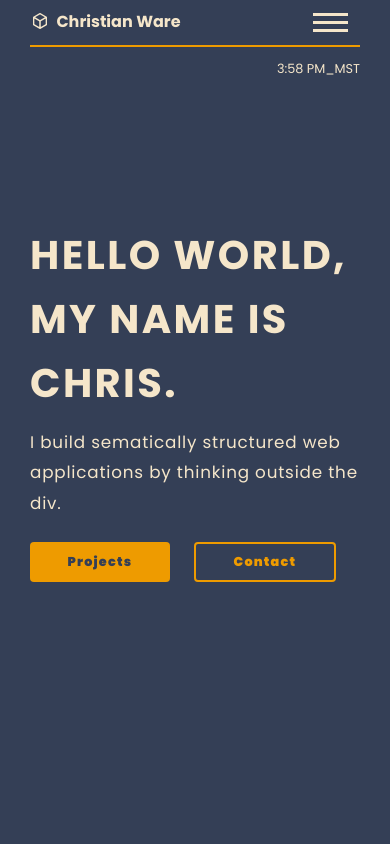
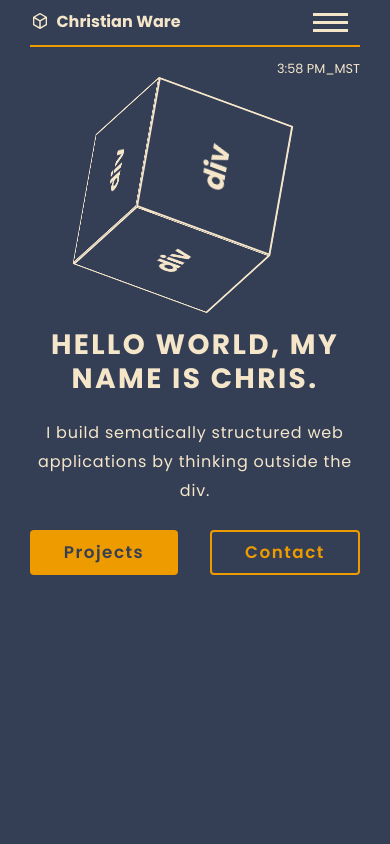
Before and after one commit to ChristianWare/Portland, a Next.js app: page / in a window 390 px wide. Shown: the top 844 px of the page. Built offline with nearby package versions, Linux system fonts and the light colour scheme.

Commit message:
Hero/Cube Fixes

```diff
--- a/pages/index.js
+++ b/pages/index.js
@@ -30,11 +30,11 @@ export default function Home() {
         <Navbar />
         <Time />
         <Hero />
-        <About />
+        {/* <About />
         <Skills />
         <Projects />
         <Contact />
-        <Footer />
+        <Footer /> */}
       </div>
     </>
   );
--- a/src/components/Contact.js
+++ b/src/components/Contact.js
@@ -2,7 +2,6 @@ import React, { useRef, useState, useEffect } from "react";
 import styles from "../../styles/Contact.module.css";
 import { BiPhoneCall } from "react-icons/bi";
 import { AiOutlineMail } from "react-icons/ai";
-import { GoLocation } from "react-icons/go";
 import { BsGithub, BsLinkedin } from "react-icons/bs";
 import emailjs from "emailjs-com";
 
--- a/src/components/Footer.js
+++ b/src/components/Footer.js
@@ -92,7 +92,7 @@ function Footer() {
       </div>
       <hr className={styles.bottomBorder} />
       <div className={styles.copyContainer}>
-        <p lassName={styles.fCopy}>
+        <p className={styles.fCopy}>
           <span className={styles.fCopyLogo}>
             <SiHackthebox className={styles.fcopyIcon} />
             <a>
--- a/src/components/Hero.js
+++ b/src/components/Hero.js
@@ -11,7 +11,7 @@ function Hero() {
           <div className={styles.heroTitle}>
             <div className={styles.titleWrapper}>
               <div className={styles.titleItem}>
-                <h5>
+                <h5 lang='en'>
                   I build sematically structured web applications by thinking
                   outside the div.
                 </h5>
--- a/styles/About.module.css
+++ b/styles/About.module.css
@@ -1,5 +1,4 @@
 .aContainer {
-    /* height: 70vh; */
     display: flex;
     justify-content: center;
     margin-bottom: 350px;
@@ -9,14 +8,11 @@
 .aLeft {
     flex: 1;
     display: flex;
-    justify-content: start;
+    justify-content: flex-start;
     background-color: transparent;
 }
 
 .cubeContainer {
-    /* position: relative; */
-    /* left: -80px; */
-    /* margin-top: 90px; */
     background-color: transparent;
 }
 
@@ -44,8 +40,6 @@
        font-weight: 500;
        text-align: justify;
        word-break:normal;
-       /* hyphens: auto; */
-       /* word-spacing: .01rem; */
 }
 
 @media screen and (max-width: 768px) {
@@ -90,9 +84,3 @@
         margin-bottom: 0px;
     }
 }
-
-/* @media screen and (max-width: 767px) {
-    .aContainer {
-        margin-top: 100px;
-    }
-} */
--- a/styles/Cube.module.css
+++ b/styles/Cube.module.css
@@ -1,6 +1,5 @@
 .box {
     position: relative;
-    padding: 95px;
     cursor: pointer;
     background-color: transparent;
 }
@@ -18,7 +17,7 @@
 .cube div {
     position: absolute;
     width: 200px;
-    /* height: 200px; */
+    height: 200px;
     display: block;
     border: none;
     font-size: 4rem;
@@ -109,8 +108,40 @@
     background-color: var(--accent6);
 }
 
-@media screen and (max-width: 500px) {
-    .box{
-        padding: 0;
+@media screen and (max-width: 480px) {
+    .cube {
+        width: 150px;
+        height: 150px;
+    }
+
+    .cube div {
+        width: 150px;
+        height: 150px;
+        line-height: 150px;
+    }
+
+    .cube .front {
+        transform: rotateY(0deg) translateZ(75px);
+    }
+
+    .cube .back {
+        transform: rotateX(180deg) translateZ(75px);
+    }
+
+    .cube .right {
+        transform: rotateY(90deg) translateZ(75px);
+    }
+
+
+    .cube .left {
+        transform: rotateY(-90deg) translateZ(75px);
+    }
+
+    .cube .top {
+        transform: rotateX(90deg) translateZ(75px);
+    }
+
+    .cube .bottom {
+        transform: rotateX(-90deg) translateZ(75px);
     }
 }
--- a/styles/Hero.module.css
+++ b/styles/Hero.module.css
@@ -1,63 +1,59 @@
 .hero {
 display: flex;
+align-items: flex-start;
 justify-content: space-between;
-height: 75vh;
-max-width: 1000px;
+/* height: 100vh; */
 background-color: transparent;
 transition: none;
-margin-top: 50px;
 }
 
 .heroLeft {
-    flex: 3;
+    flex: 1.5;
     background-color: transparent;
 }
 
 .heroName{
     letter-spacing: .3rem;
     transition: none;
-    /* letter-spacing: .5rem; */
     line-height: 1.5;
     padding-bottom: 1.5rem;
     text-transform: uppercase;
-
-}
-
-.heroRight {
-    flex: 1;
-    display: flex;
-    justify-content: space-evenly;
-    margin-top: 10px;
-    transition: none;
-    background-color: transparent;
-    padding: 0;
-
 }
 
  .heroLeftWrapper {
-     padding: 5rem 5rem 5rem 0px;
+     padding-top: 3rem;
      height: 50%;
      transition: none;
  }
-
 
  .titleItem h5 {
      font-size: 2rem;
      margin-bottom: 3rem;
      font-weight: 500;
      letter-spacing: .1rem;
+     width: 80%;
+ }
+
+ .heroRight {
+     flex: 1;
+     transition: none;
+     background-color: transparent;
  }
 
  .cubeContainer {
      background-color: transparent;
-     position: relative;
-     right: 100px;
+     padding-left: 75px;
+     padding-top: 100px;
+     background-color: transparent;
+     transition: none;
  }
 
  .buttonContainer {
      margin-top: 1rem;
      display: flex;
      justify-content: space-between;
+     gap: 4rem;
+     width: 90%;
  }
 
 .button1,
@@ -68,7 +64,6 @@ margin-top: 50px;
       width: 100%;
       letter-spacing: 1.5px;
       border-radius: .5rem;
-      margin-right: 5rem;
       font-weight: 600;
   }
 
@@ -96,170 +91,79 @@ margin-top: 50px;
     background-color: var(--accent2);
 }
 
-/* media Queries ****************/
-
-@media screen and (max-width: 768px) {
+@media screen and (max-width: 810px) {
     .hero {
         flex-direction: column-reverse;
-        /* margin-top: 200px; */
-        position: relative;
-        top: 40px;
+        align-items: center;
         transition: none;
-
-
+        margin-top: -60px;
     }
 
-    .heroLeft {
-        margin-top: 100px;
+    .heroLeftWrapper {
+        display: flex;
+        flex-direction: column;
+        align-items: center;
+        justify-content: baseline;
     }
 
     .heroName {
         font-size: 5rem;
+        text-align: center;
+        line-height: 1.2;
     }
 
-    .heroLeftWrapper {
-        /* margin-top: -16.5rem; */
-        transition: none;
-    }
-
-    .heroRight {
-        position: relative;
-        top: 100px;
-        left: 250px;
-        width: 200px;
+    .titleItem h5 {
+        text-align: center;
     }
 
     .cubeContainer {
-        margin-bottom: 10px;
-        margin-right: 200px;
-        padding-bottom: 10rem;
-        background-color: transparent;
-        transition: none;
-    }
-
-    .heroName,
-    .titleItem {
-        text-align: left;
-        transition: none;
+        padding-bottom: 28rem;
+        padding-right: 300px;
     }
 }
 
-@media screen and (max-width: 768px) {
-    .hero {
-        margin-top: -150px;
-        margin-bottom: 400px;
-    }
-
-    .heroRight {
-        display: none;
-    }
-
+@media screen and (max-width: 480px) {
     .cubeContainer {
-        display: none;
-    }
-}
-
-@media screen and (min-width: 567px) and (max-width: 767px) {
-    .hero {
-        height: 70vh;
-    }
-
-     .cubeContainer {
-         margin-right: 500px;
-         margin-top: 50px;
-     }
-}
-
-
-@media screen and (min-width: 568px) and (max-width: 767px) {
-    .hero {
-        margin-top: 0px;
-    }
-}
-
-
-@media screen and (max-width: 567px) {
-    .heroRight {
-        margin-top: -100px;
-        z-index: -999;
-    }
-
-    .cubeContainer {
-        display: none;
-    }
-
-    .hero {
-       margin-top: 3px;
-
-    }
-
-     .heroLeftWrapper {
-         padding: 0;
-         transition: none;
+        padding-right: 250px;
+        padding-bottom: 23rem;
     }
 
     .heroName {
-         line-height: 1.6;
+        font-size: 3.5rem;
+        padding-bottom: 3rem;
+        text-align: center;
     }
 
      .titleItem h5 {
-         font-size: 2.1rem;
+         width: 100%;
+         text-align: center;
+         hyphens: auto;
+     }
+
+     .buttonContainer {
+         width: 100%;
      }
 
      .button1,
      .button2 {
-        display: grid;
-        font-size: 1.6rem;
-        height: 40px;
-        letter-spacing: 1.2px;
-        margin-right: 3rem;
-        font-weight: 900;
-    }
+         height: 45px;
      }
 
-@media screen and (max-width: 320px)  {
-
-    .hero {
-       margin-top: -5rem;
 }
 
-     .heroLeftWrapper {
-         padding: 0;
-         transition: none;
-     }
-
+@media screen and (max-width: 320px) {
     .heroName {
-         line-height: 1.2;
-         font-size: 4rem;
-         margin-bottom: 3rem;
+        font-size: 3rem;
+        padding-bottom: 1.5rem;
     }
 
     .titleItem h5 {
-         font-size: 2.1rem;
+        margin-bottom: 20px;
     }
 
     .button1,
     .button2 {
-        display: grid;
-        font-size: 1.4rem;
         height: 40px;
-        letter-spacing: 1.2px;
-        margin-right: 3rem;
-        font-weight: 900;
-    }
     }
 
-
-
-@media screen and (max-width: 567px) {
-    .heroLeft {
-        flex: 1;
-        transition: none;
 }
-}
-
-@media screen and (min-width: 768px) and (max-width: 999px) {
-    .hero {
-        margin-top: -30px;
-    }
-}
--- a/styles/globals.css
+++ b/styles/globals.css
@@ -24,7 +24,7 @@
   scroll-behavior: smooth;
   overscroll-behavior: none;
   -webkit-tap-highlight-color: transparent;
-  transition: all 0.3s ease-in;
+  /* transition: all 0.3s ease-in; */
 }
 
 /* Typography Scale */
```
Lines whose indentation alone changed are shown as unchanged.
